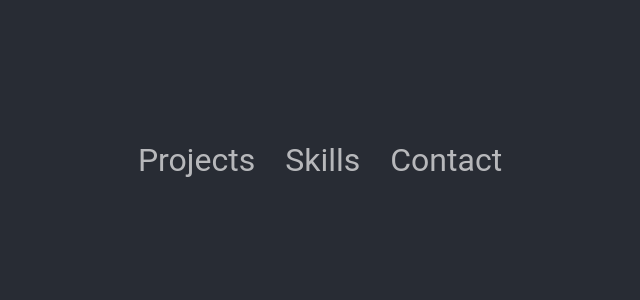
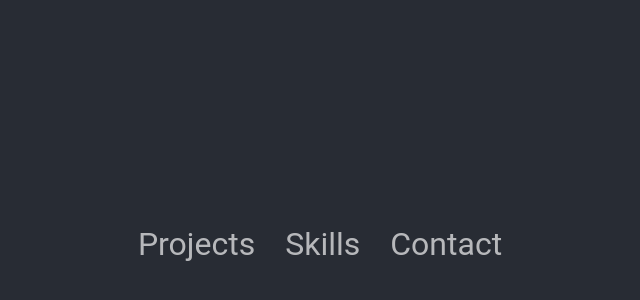
Before and after one commit to Dominik48N/website, a React (Create React App) app: page / in a window 1280 px wide. Shown: the part 464-764 px from the top of the page, without its empty margins (320-960 px from the left). Built offline with nearby package versions, Linux system fonts and the light colour scheme.

Commit message:
Fix positioning

```diff
--- a/src/components/links/Links.sass
+++ b/src/components/links/Links.sass
@@ -16,5 +16,5 @@ footer
   color: #00FFFFFF
 
 .container
-  margin-bottom: -35%
+  margin-top: 615px
   position: absolute
```
